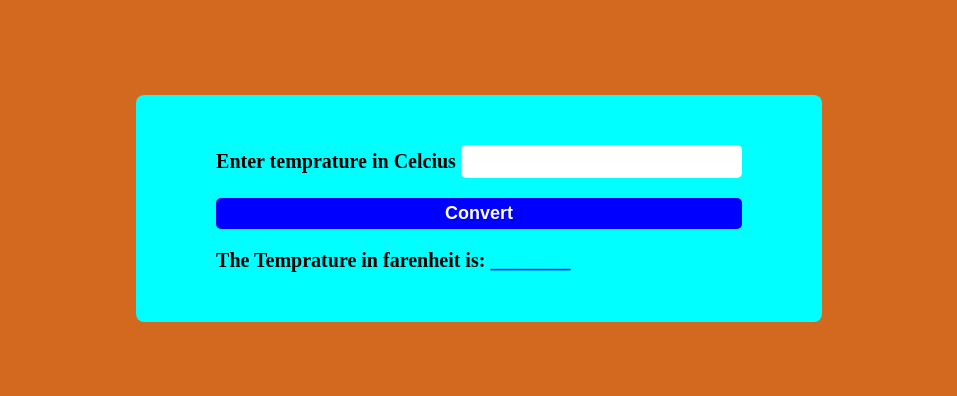
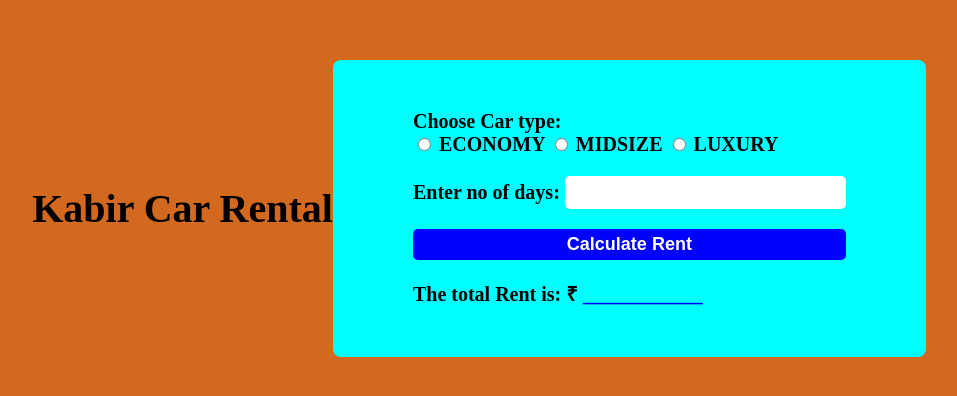
Before and after one commit to deevsh9672/11-js, a plain HTML site: page index.html in a window 1280 px wide. Shown: the part 200-596 px from the top of the page, without its empty margins (161-1118 px from the left). Drawn offline with Linux system fonts and the light colour scheme.

Commit message:
Update index.html

```diff
--- a/index.html
+++ b/index.html
@@ -4,19 +4,30 @@
     <meta charset="UTF-8" />
     <meta http-equiv="X-UA-Compatible" content="IE=edge" />
     <meta name="viewport" content="width=device-width, initial-scale=1.0" />
-    <title>Unig Converter</title>
+    <title>Rent Calculator</title>
+    <script src="./script.js"></script>
     <link rel="stylesheet" href="./style.css" />
-    <script src="./script.js"></script>
   </head>
   <body>
+    <h1>Kabir Car Rental</h1>
     <div class="container">
       <div>
-        <label for="tempinc">Enter temprature in Celcius</label>
-        <input type="number" id="tempinc" />
+        <label for="cartype">Choose Car type:</label> <br>
+        <input type="radio" id="economy" value="economy" name="cartype" />
+        <label for="economy">ECONOMY</label>
+        <input type="radio" id="midsize" value="midsize" name="cartype" />
+        <label for="midsize">MIDSIZE</label>
+        <input type="radio" id="luxury" value="luxury" name="cartype" />
+        <label for="luxury">LUXURY</label>
       </div>
-      <button onclick="convert()" id="btn">Convert</button>
-      <div class="result">
-        The Temprature in farenheit is: <span>________</span>
+      <div>
+        <label for="days">Enter no of days:</label>
+        <input type="number" id="days" />
+      </div>
+
+      <button id="btn" onclick="calculate()">Calculate Rent</button>
+      <div class="output">
+        The total Rent is: &#8377; <span>____________</span>
       </div>
     </div>
   </body>
```
